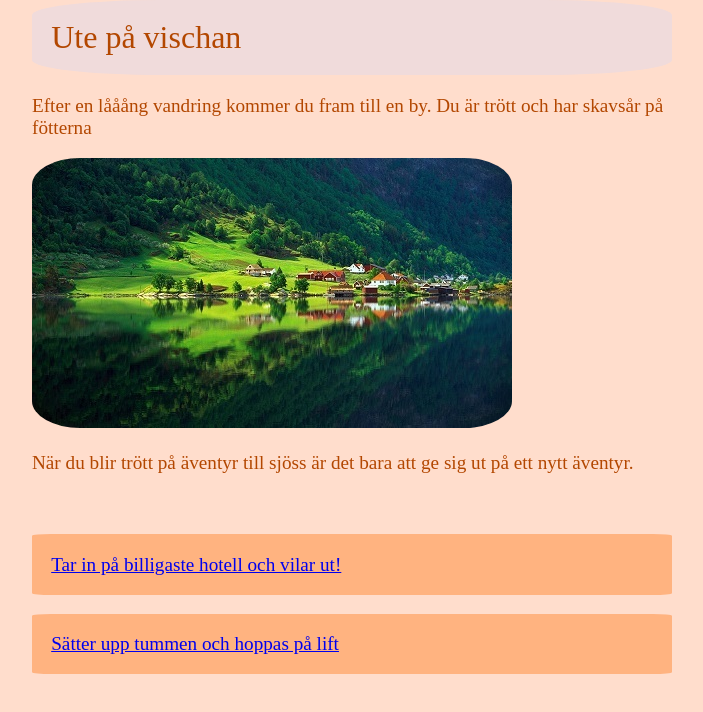
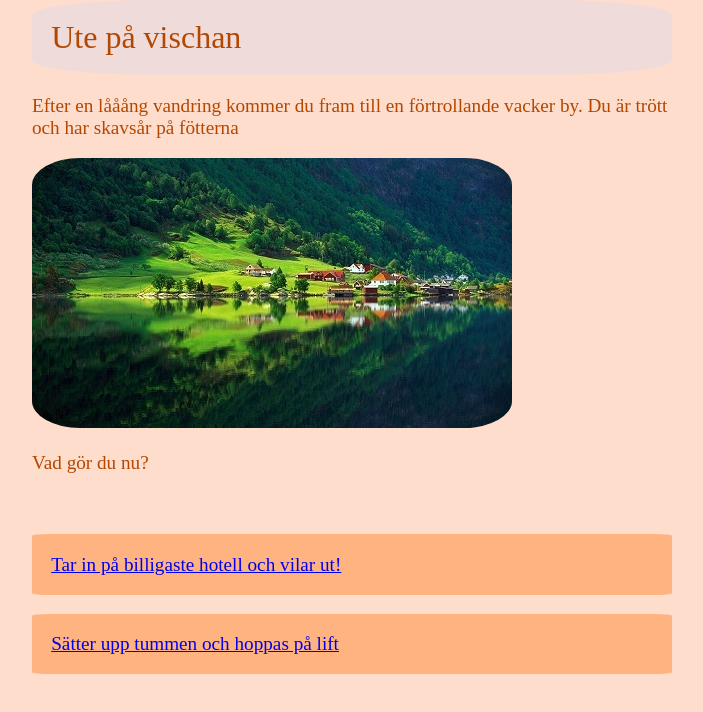
Before and after one commit to JojoKarl/master, a plain HTML site: page Webb1/page6.html in a window 1280 px wide. Shown: the whole page, without its empty margins (288-991 px from the left). Drawn offline with Linux system fonts and the light colour scheme.

Commit message:
Add files via upload

```diff
--- a/Webb1/page6.html
+++ b/Webb1/page6.html
@@ -9,9 +9,9 @@
 <body>
 <header> Ute på vischan </header>
 <main>
-    <p class="welcome">Efter en lååång vandring kommer du fram till en by. Du är trött och har skavsår på fötterna </p>
+    <p class="welcome">Efter en lååång vandring kommer du fram till en förtrollande vacker by. Du är trött och har skavsår på fötterna </p>
     <p><img src="village.jpeg"  title="By"></p>
-    <p class="intro"> När du blir trött på äventyr till sjöss är det bara att ge sig ut på ett nytt äventyr. </p>
+    <p class="intro">Vad gör du nu? </p>
     <p> <img ></p>
     <p class="option" > <a href=page2.html> Tar in på billigaste hotell och vilar ut! </a> </p>
     <p class="option" > <a href=page7.html> Sätter upp tummen och hoppas på lift </a> </p>
```
